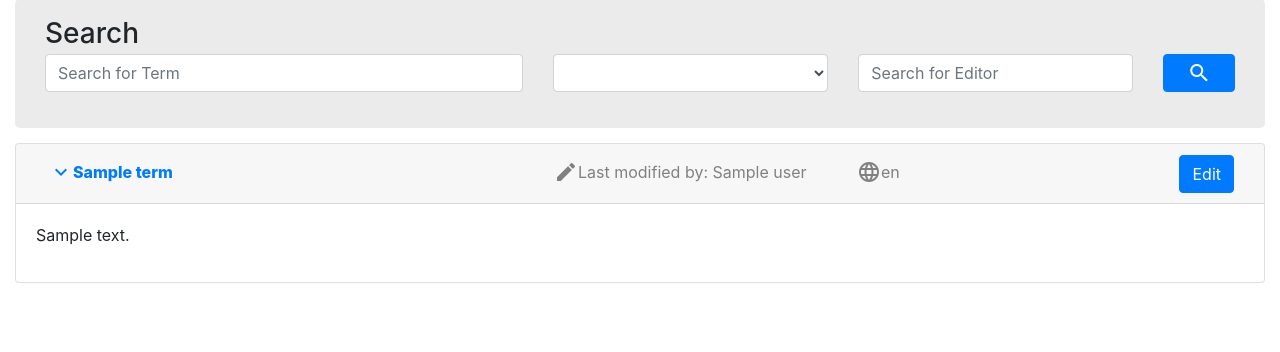
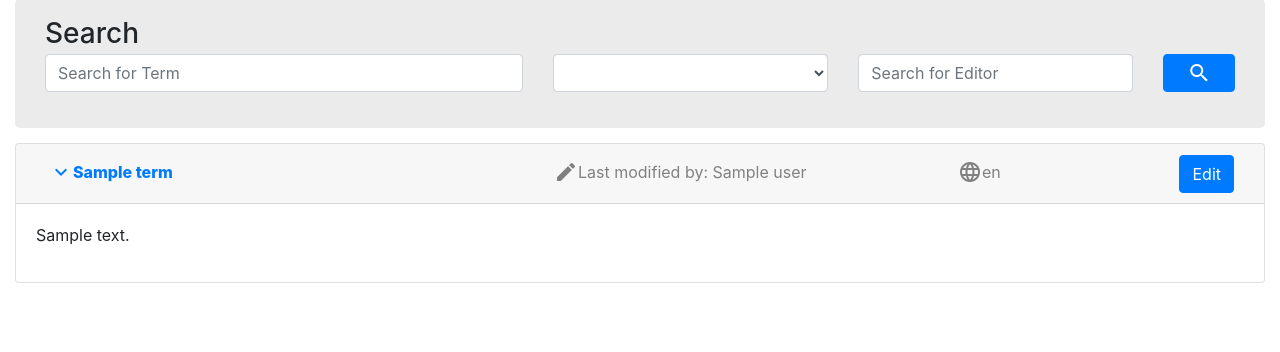
Before and after one commit to AllardL/MS3-BIM-definitions, a Flask app: page / in a window 1280 px wide. Shown: the part 114-466 px from the top of the page. Run offline with Flask 2, Linux system fonts and the light colour scheme; a database or web service that is not in the repository returns one stand-in record (values such as "Sample title"); some libraries are stand-ins or nearby versions.

Commit message:
updated layout

```diff
--- a/templates/definitions.html
+++ b/templates/definitions.html
@@ -44,7 +44,7 @@
                         <div class="col-lg-5 col-12 card-col">
                             <i class="material-icons align-bottom">expand_more</i><strong>{{definition.term}}</strong>
                         </div>
-                        <div class="col-lg-3 col-12 regular card-col">
+                        <div class="col-lg-4 col-12 regular card-col">
                             <i class="material-icons align-bottom">edit</i>Last modified by: {{definition.user}}
                         </div>
                         <div class="col-language regular card-col">
```
